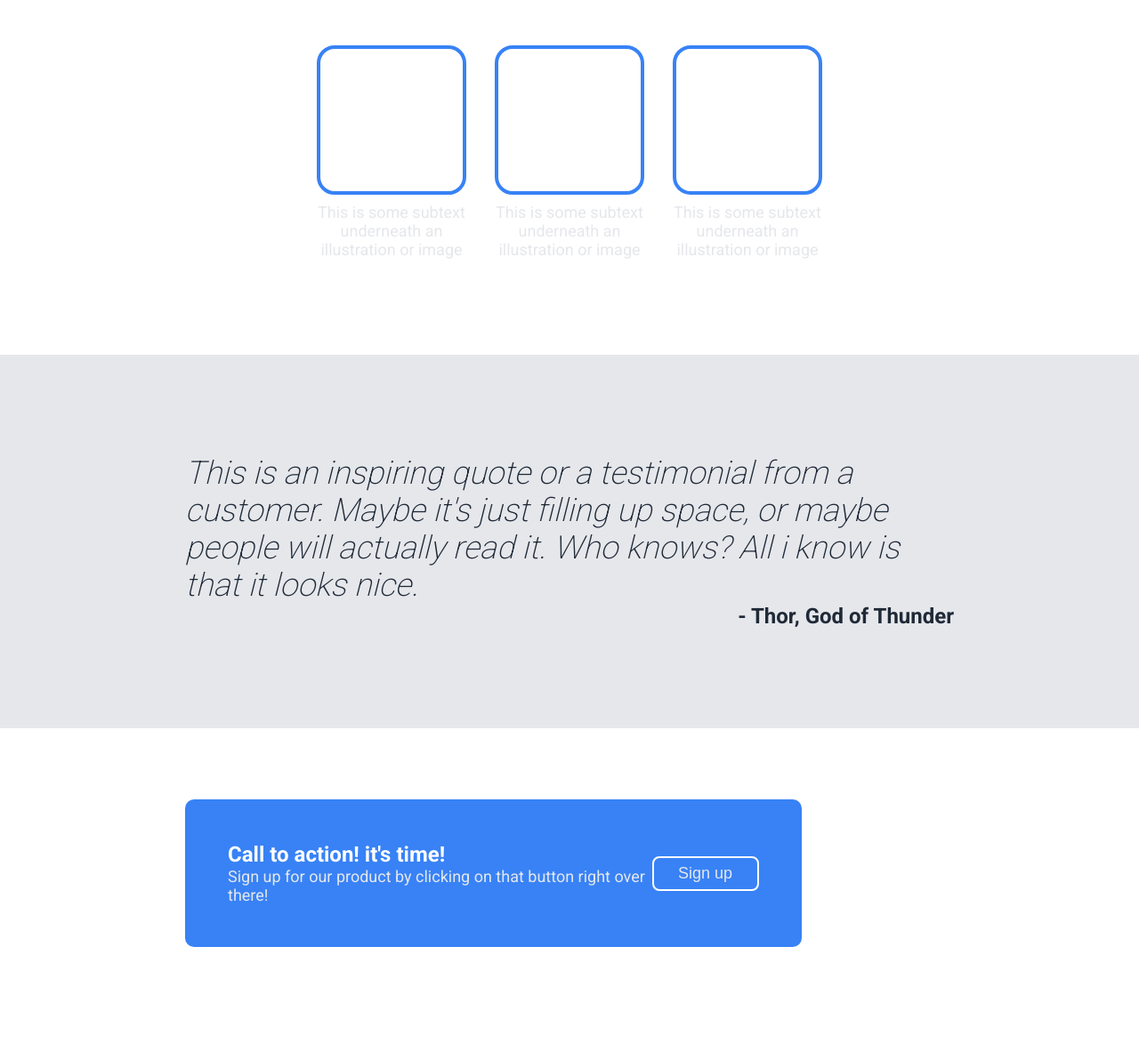
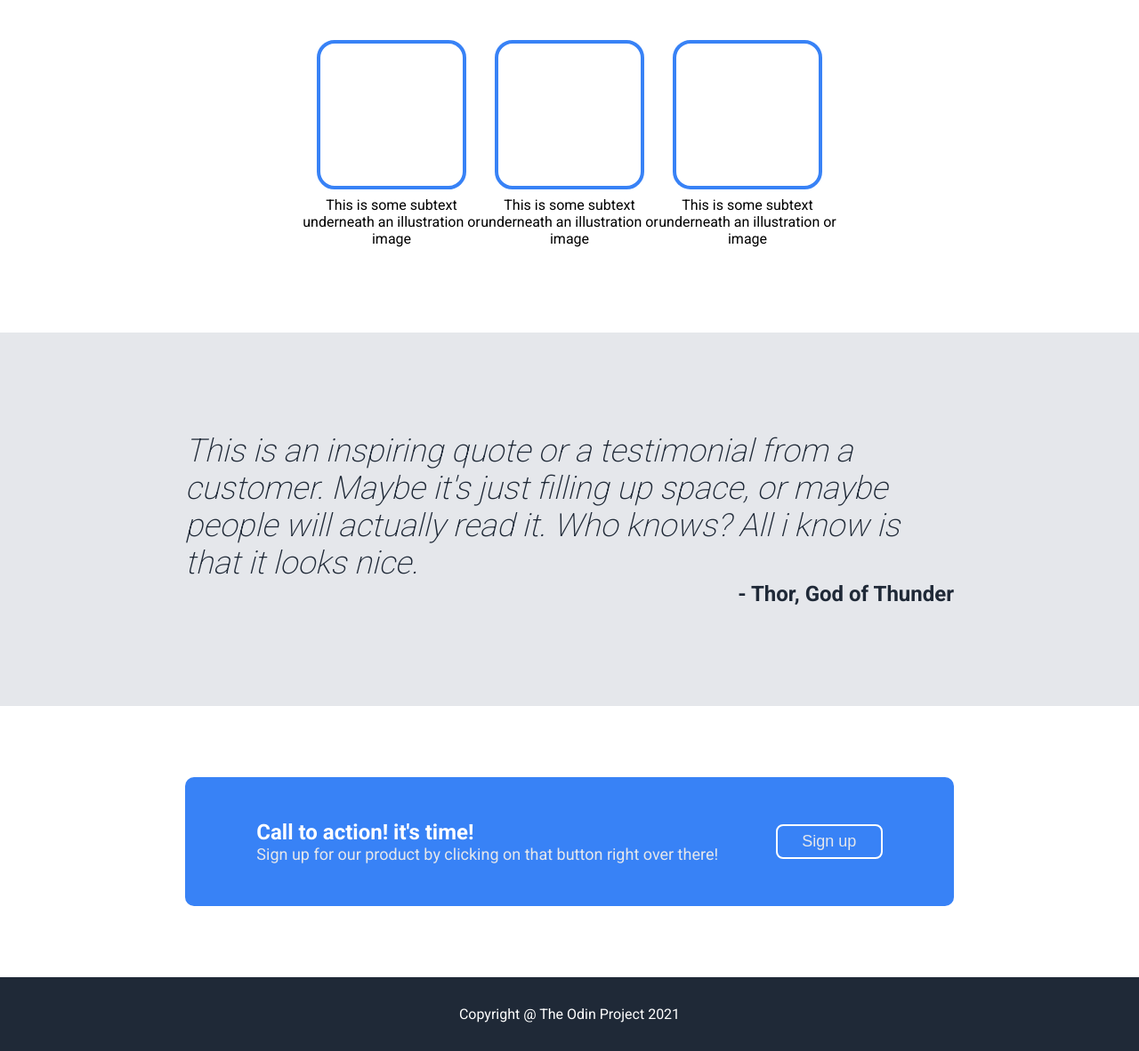
Before and after one commit to Trickaay/odin-landing-page, a plain HTML site: page index.html in a window 1280 px wide. Shown: the part 609-1791 px from the top of the page at 89% size. Before the commit the page ends 1754 px from the top, so only its background shows below. Drawn offline with Linux system fonts and the light colour scheme.

Commit message:
Update index.html and styles.css
Fixed some errors in both files

```diff
--- a/index.html
+++ b/index.html
@@ -42,27 +42,25 @@
 
            <main>
                 <h2>Some random information.</h2>
-                <div class="card-container secondary">
+                <div class="card-container">
                     <div class="card">
                         <div class="square"></div>
                         <p>This is some subtext underneath an illustration or image</p>
                     </div>
-
 
                     <div class="card">
                         <div class="square"></div>
                         <p>This is some subtext underneath an illustration or image</p>
                     </div>
 
-
                     <div class="card">
                         <div class="square"></div>
                         <p>This is some subtext underneath an illustration or image</p>
                     </div>
-                </div>
-            </main>
+             </div>
+        </main>
 
-            <div class="quote">
+        <div class="quote">
                 <em>This is an inspiring quote or a testimonial from a customer.
                     Maybe it's just filling up space, or maybe people will actually read it. Who knows? All i know is that it
                     looks nice.</em>
@@ -78,9 +76,11 @@
                     <button class="secondary">Sign up</button>
                 </div>
             </div>
-            <footer>
+        </div>
+
+        <footer>
                 Copyright @ The Odin Project 2021
-            </footer>
+        </footer>
         </body>
 
 </html>
--- a/styles.css
+++ b/styles.css
@@ -170,6 +170,7 @@ strong {
     }
 
 footer {
+    background-color: #1f2937;
     color: #fff;
     display: flex;
     justify-content: center;
```
